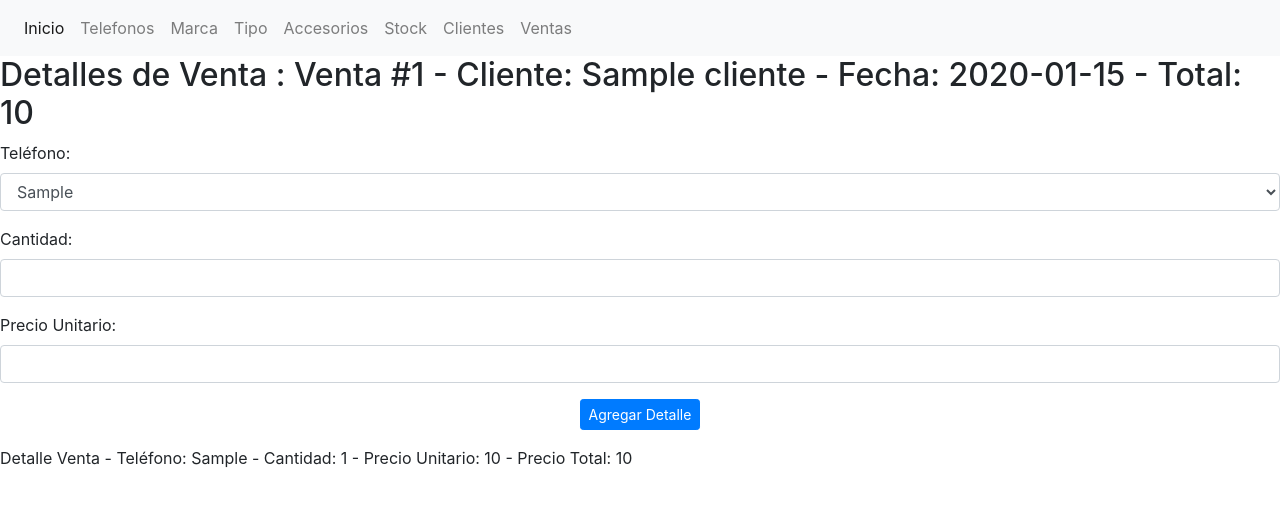
After one commit to Danilo1685/Efi_python, a Flask app: page /venta/1/detalle in a window 1280 px wide. The commit adds this page. Shown: the top 507 px of the page. Run offline with Flask 3, Linux system fonts and the light colour scheme; tables that the repository leaves empty hold one stand-in row (values such as "Sample post"); some libraries are stand-ins or nearby versions.

Commit message:
Creacion de tabla Ventas Y Detalle de Ventas

```diff
--- a/app.py
+++ b/app.py
@@ -12,7 +12,7 @@ app.config['SQLALCHEMY_TRACK_MODIFICATIONS'] = False
 db = SQLAlchemy(app)
 migrate = Migrate(app, db)
 
-from models import  Accesorio, Cliente, Marca,  Telefono_Accesorio, Telefono , Tipo, Stock
+from models import  Accesorio, Cliente, DetalleVenta, Marca,  Telefono_Accesorio, Telefono , Tipo, Stock, Venta
 
 @app.route("/")
 def index():
@@ -54,21 +54,13 @@ def marca_editar(id):
 @app.route("/marca/<id>/eliminar", methods=['POST'])
 def marca_eliminar(id):
     marca = Marca.query.get_or_404(id)
-
-    # Opcional: si hay teléfonos asociados a esta marca, podrías querer manejar esa relación aquí
     if marca.telefonos:
-        # Por ejemplo, podrías querer eliminar todos los teléfonos asociados antes de eliminar la marca
         for telefono in marca.telefonos:
             db.session.delete(telefono)
 
     db.session.delete(marca)
     db.session.commit()
     return redirect(url_for('marcas'))
-
-
-
-
-
 
 @app.route("/tipo_list", methods=['GET', 'POST'])
 def tipos():
@@ -85,8 +77,6 @@ def tipos():
 @app.route("/tipo/<id>/eliminar", methods=['POST'])
 def tipo_eliminar(id):
     tipo = Tipo.query.get_or_404(id)
-
-    # Manejar relaciones si es necesario
     if tipo.telefonos:
         for telefono in tipo.telefonos:
             db.session.delete(telefono)
@@ -126,13 +116,11 @@ def telefonos():
 @app.route("/telefono/<id>/eliminar", methods=['POST'])
 def telefono_eliminar(id):
     telefono = Telefono.query.get_or_404(id)
-
     for stock in telefono.stocks:
         stock.cantidad -= 1
         if stock.cantidad <= 0:
             db.session.delete(stock)
 
-    # Si tienes relaciones con accesorios, asegúrate de eliminarlas o actualizarlas también
     for accesorio in telefono.accesorios:
         db.session.delete(accesorio)
     db.session.delete(telefono)
@@ -163,10 +151,7 @@ def telefono_accesorio(id):
 @app.route("/accesorio/<id>/eliminar", methods=['POST'])
 def accesorio_eliminar(id):
     accesorio = Accesorio.query.get_or_404(id)
-
-    # Eliminar las relaciones con teléfonos
     Telefono_Accesorio.query.filter_by(accesorio_id=id).delete()
-
 
     db.session.delete(accesorio)
     db.session.commit()
@@ -190,19 +175,16 @@ def stock():
     if request.method == 'POST':
         telefono_id = request.form['telefono_id']
         cantidad = int(request.form['cantidad'])
-
-        # Verificar si ya existe un registro de stock para ese teléfono
         stock_item = Stock.query.filter_by(telefono_id=telefono_id).with_for_update().first()
         if stock_item:
-            stock_item.cantidad += cantidad  # Actualizar stock existente
+            stock_item.cantidad += cantidad
         else:
-            nuevo_stock = Stock(telefono_id=telefono_id, cantidad=cantidad)  # Crear nuevo registro
+            nuevo_stock = Stock(telefono_id=telefono_id, cantidad=cantidad)
             db.session.add(nuevo_stock)
 
         db.session.commit()
         return redirect(url_for('stock'))
 
-    # Enviar a la plantilla la información de cada teléfono junto con su cantidad de stock
     telefonos_con_stock = []
     for telefono in telefonos:
         stock_item = Stock.query.filter_by(telefono_id=telefono.id).first()
@@ -217,14 +199,10 @@ def stock():
 def restar_stock():
     telefono_id = request.form['telefono_id']
     cantidad = int(request.form['cantidad'])
-
-    # Buscar el stock del teléfono con bloqueo
     stock_item = Stock.query.filter_by(telefono_id=telefono_id).with_for_update().first()
 
     if stock_item:
-        # Restar la cantidad indicada
         stock_item.cantidad -= cantidad
-        # Asegurarse de que el stock no sea negativo
         if stock_item.cantidad < 0:
             stock_item.cantidad = 0
         db.session.commit()
@@ -276,3 +254,48 @@ def cliente_eliminar(id):
     db.session.delete(cliente)
     db.session.commit()
     return redirect(url_for('clientes'))
+
+
+@app.route("/venta_list", methods=['GET', 'POST'])
+def ventas():
+    ventas = Venta.query.all()
+    clientes = Cliente.query.all()
+
+    if request.method == 'POST':
+        cliente_id = request.form['cliente_id']
+        total = request.form['total']
+
+        nueva_venta = Venta(cliente_id=cliente_id, total=total)
+        db.session.add(nueva_venta)
+        db.session.commit()
+        return redirect(url_for('ventas'))
+
+    return render_template('venta_list.html', ventas=ventas, clientes=clientes)
+
+@app.route("/venta/<id>/detalle", methods=['GET', 'POST'])
+def detalle_venta(id):
+    venta = Venta.query.get_or_404(id)
+    telefonos = Telefono.query.all()
+
+    if request.method == 'POST':
+        telefono_id = request.form['telefono_id']
+        cantidad = request.form['cantidad']
+        precio_unitario = request.form['precio_unitario']
+
+        detalle = DetalleVenta(
+            venta_id=id,
+            telefono_id=telefono_id,
+            cantidad=cantidad,
+            precio_unitario=precio_unitario
+        )
+        db.session.add(detalle)
+        db.session.commit()
+
+        # Actualizar el total de la venta
+        venta.total += int(cantidad) * int(precio_unitario)
+        db.session.commit()
+
+        return redirect(url_for('detalle_venta', id=id))
+
+    detalles = DetalleVenta.query.filter_by(venta_id=id).all()
+    return render_template('detalle_venta.html', venta=venta, telefonos=telefonos, detalles=detalles)
--- a/models.py
+++ b/models.py
@@ -1,5 +1,5 @@
 from app import db
-
+from datetime import datetime
 class Marca(db.Model):
     id = db.Column(db.Integer, primary_key=True)
     nombre = db.Column(db.String(50), nullable=False)
@@ -72,3 +72,28 @@ class Cliente(db.Model):
 
     def __str__(self) -> str:
         return f"{self.nombre} ({self.correo})"
+
+
+class Venta(db.Model):
+    id = db.Column(db.Integer, primary_key=True)
+    cliente_id = db.Column(db.Integer, db.ForeignKey('cliente.id'), nullable=False)
+    fecha = db.Column(db.DateTime, nullable=False, default=datetime.utcnow)
+    total = db.Column(db.Integer, nullable=False, default=0)
+
+    cliente = db.relationship('Cliente', backref=db.backref('ventas', lazy=True))
+    detalles = db.relationship('DetalleVenta', backref='venta', lazy=True)
+
+    def __str__(self) -> str:
+        return f"Venta #{self.id} - Cliente: {self.cliente.nombre} - Fecha: {self.fecha.strftime('%Y-%m-%d')} - Total: {self.total}"
+
+class DetalleVenta(db.Model):
+    id = db.Column(db.Integer, primary_key=True)
+    venta_id = db.Column(db.Integer, db.ForeignKey('venta.id'), nullable=False)
+    telefono_id = db.Column(db.Integer, db.ForeignKey('telefono.id'), nullable=False)
+    cantidad = db.Column(db.Integer, nullable=False)
+    precio_unitario = db.Column(db.Integer, nullable=False)
+
+    telefono = db.relationship('Telefono', backref=db.backref('detalles_venta', lazy=True))
+
+    def __str__(self) -> str:
+        return f"Detalle Venta - Teléfono: {self.telefono.modelo} - Cantidad: {self.cantidad} - Precio Unitario: {self.precio_unitario}"
--- a/templates/base_template.html
+++ b/templates/base_template.html
@@ -19,6 +19,7 @@
             <a class="nav-item nav-link" href="/accesorios_list">Accesorios</a>
             <a class="nav-item nav-link" href="../stock">Stock</a>
             <a class="nav-item nav-link" href="../cliente_list">Clientes</a>
+            <a class="nav-item nav-link" href="../venta_list">Ventas</a>
 
 
         </div>
--- /dev/null
+++ b/templates/detalle_venta.html
@@ -0,0 +1,37 @@
+{% extends 'base_template.html' %}
+
+{% block content %}
+    <h2>Detalles de Venta : {{ venta }}</h2>
+    <form method="post">
+        <div class="form-group">
+            <label for="telefono_id">Teléfono:</label>
+            <select class="form-control" name="telefono_id" id="telefono_id">
+                {% for telefono in telefonos %}
+                    <option value="{{ telefono.id }}">{{ telefono.modelo }}</option>
+                {% endfor %}
+            </select>
+        </div>
+
+        <div class="form-group">
+            <label for="cantidad">Cantidad:</label>
+            <input type="text" class="form-control" name="cantidad" id="cantidad">
+        </div>
+
+        <div class="form-group">
+            <label for="precio_unitario">Precio Unitario:</label>
+            <input type="text" class="form-control" name="precio_unitario" id="precio_unitario">
+        </div>
+
+        <div class="form-group text-center">
+            <button class="btn btn-primary btn-sm" type="submit">Agregar Detalle</button>
+        </div>
+    </form>
+
+    <ul class="list-unstyled mt-3">
+        {% for detalle in detalles %}
+            <li>
+                {{ detalle }} - Precio Total: {{ detalle.cantidad * detalle.precio_unitario }}
+            </li>
+        {% endfor %}
+    </ul>
+{% endblock %}
--- a/templates/stock.html
+++ b/templates/stock.html
@@ -16,20 +16,16 @@
                         {{ item.telefono.modelo }} / {{ item.telefono.marca.nombre }}
                     </div>
 
-
                     <form action="{{ url_for('stock') }}" method="POST"
                         style="display: flex; align-items: center; margin-right: 10px;">
                         <input type="hidden" name="telefono_id" value="{{ item.telefono.id }}">
 
-
                         <div class="input-group">
-
                             <input type="number" id="cantidad_{{ item.telefono.id }}" name="cantidad" class="form-control" placeholder="Cantidad"
                                 aria-label="Cantidad" required>
 
-
                             <button class="btn btn-outline-secondary" type="submit" name="accion" value="restar"
-                                onclick="convertToNegative({{ item.telefono.id }})">eliminar</button>
+                                onclick="convertToNegative({{ item.telefono.id }})">Eliminar</button>
 
 
                             <button class="btn btn-outline-secondary" type="submit" name="accion" value="agregar">Agregar</button>
```
Also changed, not shown: migrations/versions/b13755923efd_tabla_ventas_y_detalle_de_venta.py (added, +46 -0 lines), templates/venta_list.html (added, +30 -0 lines).
